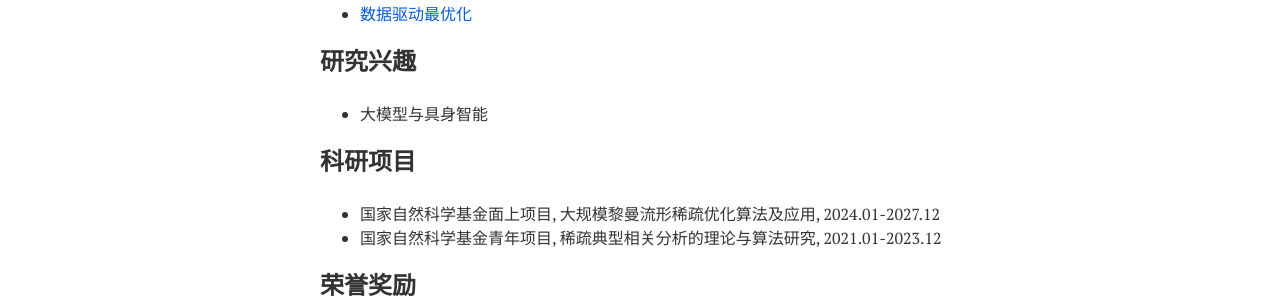
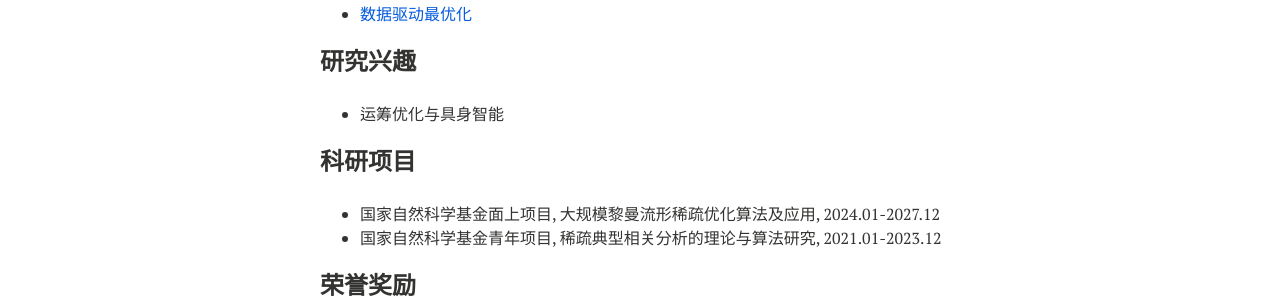
Before and after one commit to xianchaoxiu/xianchaoxiu.github.io, a Jekyll site: the page built from chinese/index.md, in a window 1280 px wide. Shown: the part 545-844 px from the top of the page. Built offline with Jekyll 4.4.1, drawn with Linux system fonts in a browser that asks for light colours; nearby versions of some CDN libraries.

Commit message:
Update index.md

```diff
--- a/chinese/index.md
+++ b/chinese/index.md
@@ -29,7 +29,7 @@ share: false
 
 ### 研究兴趣
 
-* 大模型与具身智能 <br>
+* 运筹优化与具身智能 <br>
 
 
 ### 科研项目
```
